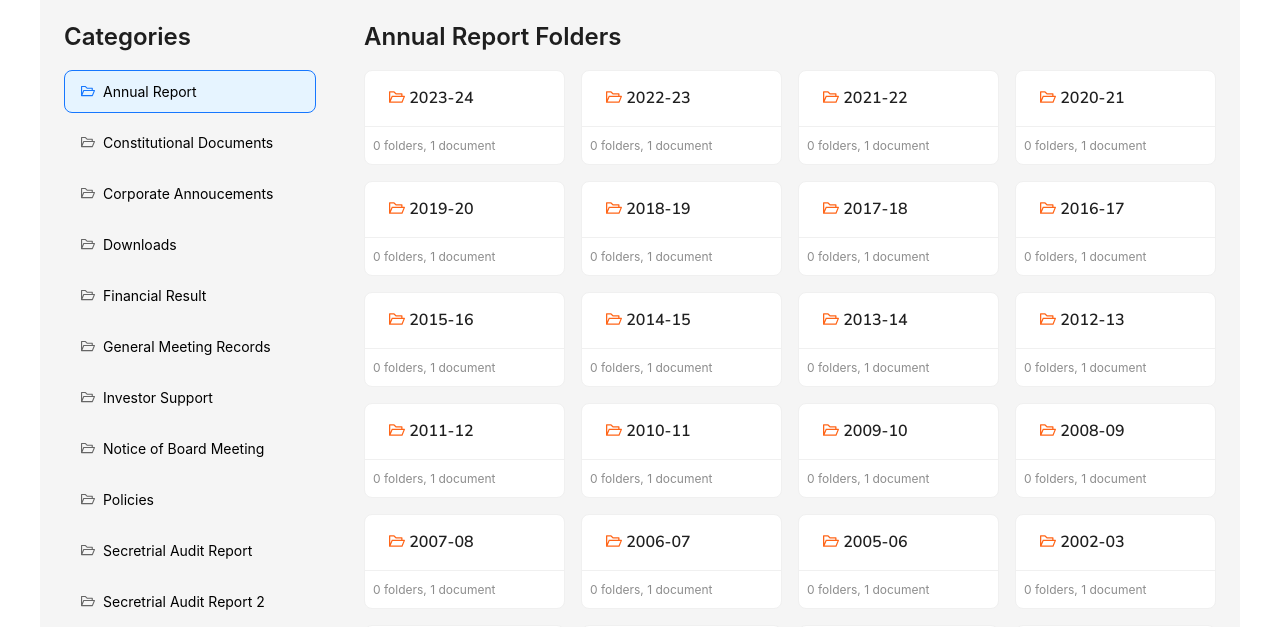
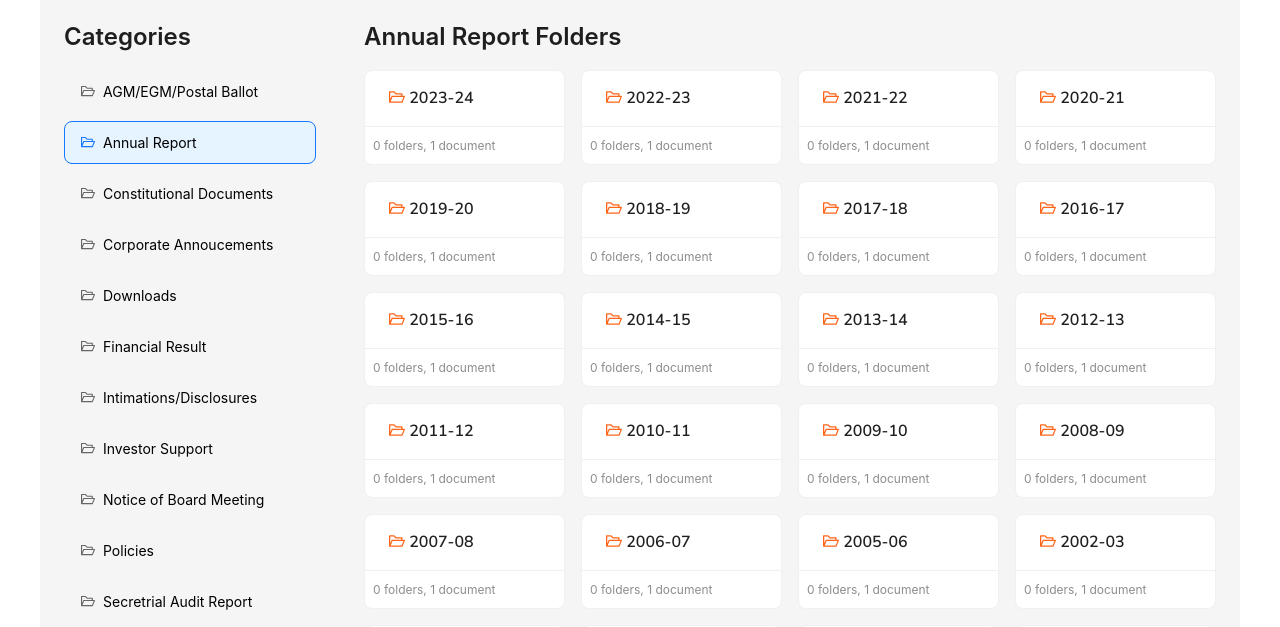
Before and after one commit to webtesting22/trustEdge, a React (Vite) app: page /investors in a window 1280 px wide. Shown: the part 301-928 px from the top of the page. Built offline with nearby package versions, Linux system fonts and the light colour scheme.

Commit message:
Updated Data

```diff
--- a/src/Components/InvestorRelationTab/InvestorRelation.jsx
+++ b/src/Components/InvestorRelationTab/InvestorRelation.jsx
@@ -240,8 +240,9 @@ const InvestorRelation = () => {
           <Modal
             title="Select Category"
             open={filterModalOpen}
-            onCancel={() => setFilterModalOpen(false)}
-            onOk={handleApplyFilter}
+            footer={null}
+            // onCancel={() => setFilterModalOpen(false)}
+            // onOk={handleApplyFilter}
             okText="Apply"
             cancelText="Cancel"
             centered
@@ -253,7 +254,11 @@ const InvestorRelation = () => {
                 <div
                   key={category.name}
                   className={`modal-category-item ${modalSelected === category.name ? 'selected' : ''}`}
-                  onClick={() => setModalSelected(category.name)}
+                  onClick={() => {
+                    setModalSelected(category.name);
+                    setFolderPath([category.name]);
+                    setFilterModalOpen(false);
+                  }}
                   style={{
                     padding: '12px 16px',
                     marginBottom: 8,
--- a/src/Components/InvestorRelationTab/InvestorRelationData.js
+++ b/src/Components/InvestorRelationTab/InvestorRelationData.js
@@ -390,7 +390,7 @@ const investorRelationData = [
     ]
   },
   {
-    name: 'General Meeting Records',
+    name: 'AGM/EGM/Postal Ballot',
     children: [
       {
         name: '2024-25',
@@ -436,13 +436,18 @@ const investorRelationData = [
     name: 'Secretrial Audit Report',
     children: []
   },
+  // {
+  //   name: 'Secretrial Audit Report 2',
+  //   children: []
+  // },
   {
-    name: 'Secretrial Audit Report 2',
+    name: 'Investor Support',
     children: []
   },
   {
-    name: 'Investor Support',
+    name: 'Intimations/Disclosures',
     children: []
+
   }
 ];
 
```
